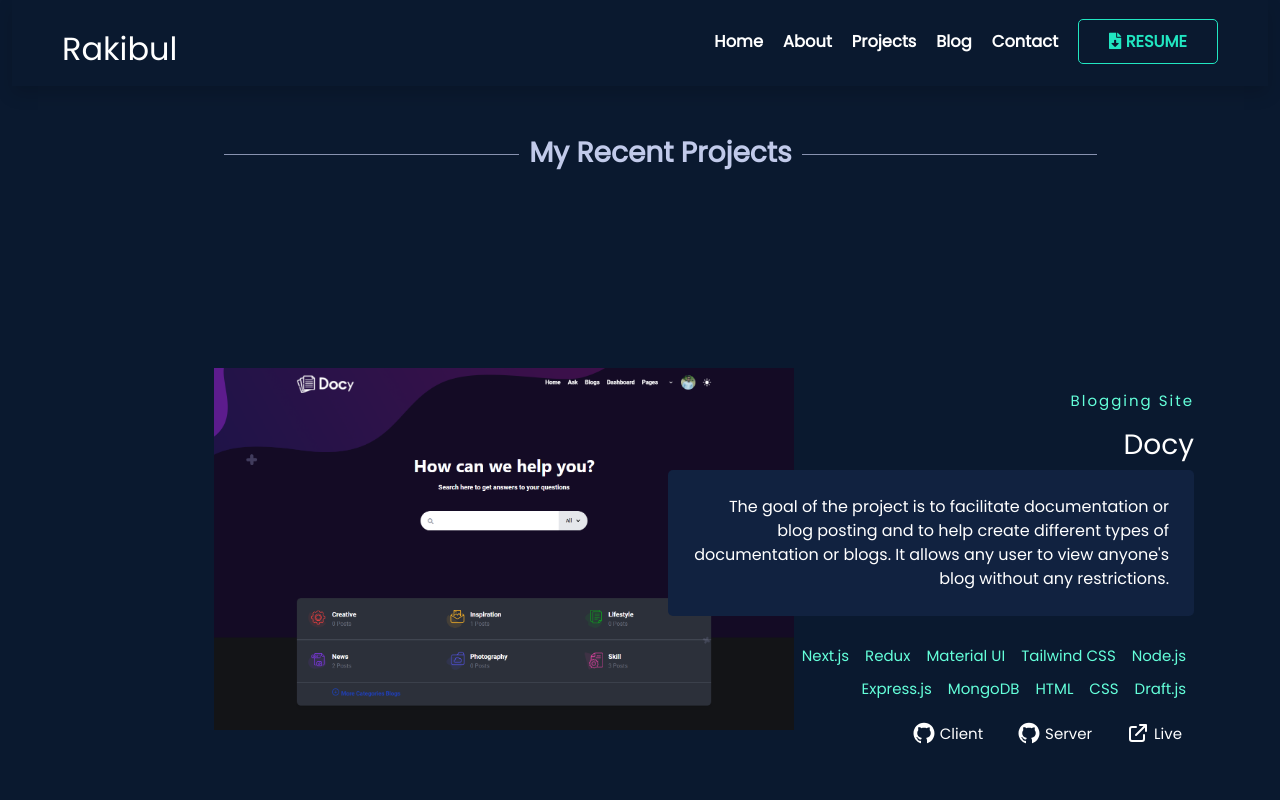
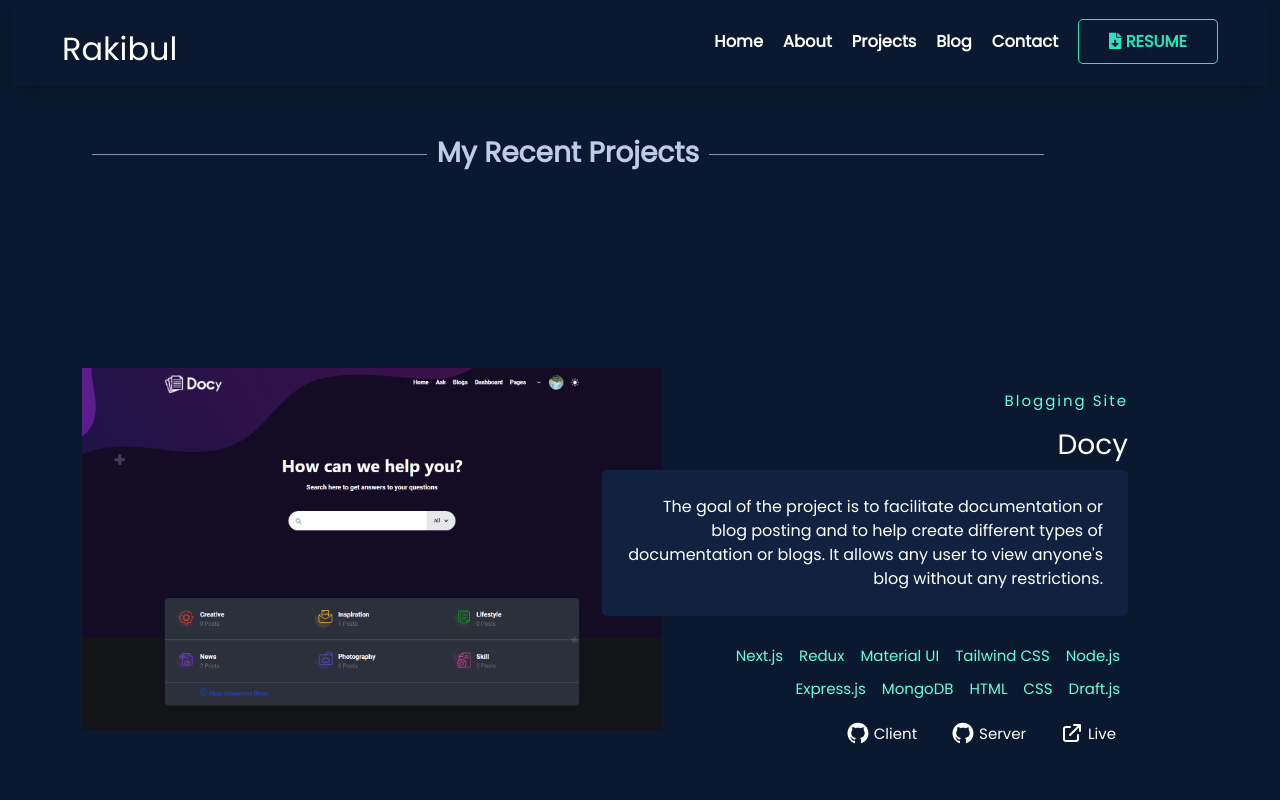
Before and after one commit to RHsanto/RH-portfolio, a React (Create React App) app: page /all-projects in a window 1280 px wide. Shown: the top 800 px of the page. Built offline with nearby package versions, Linux system fonts and the light colour scheme.

Commit message:
add all projects

```diff
--- a/src/components/AllProjects/AllProjects.js
+++ b/src/components/AllProjects/AllProjects.js
@@ -14,7 +14,7 @@ const AllProjects = () => {
   return (
     <div className='project'>
     <div className="container">
-      <div className="row all my-container">
+      <div className="row all ">
     <h3 className='all-title '>My Recent Projects</h3>
     {/* project-1 */}
        <div className="col-lg-12">
```
